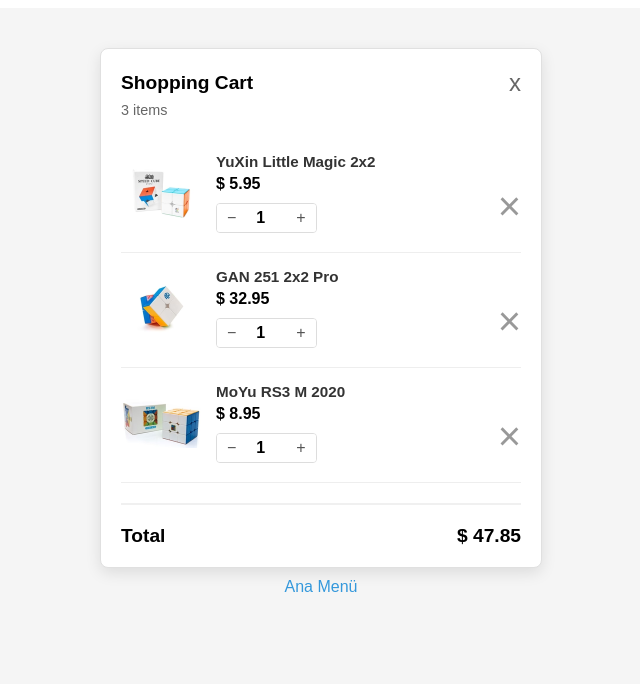
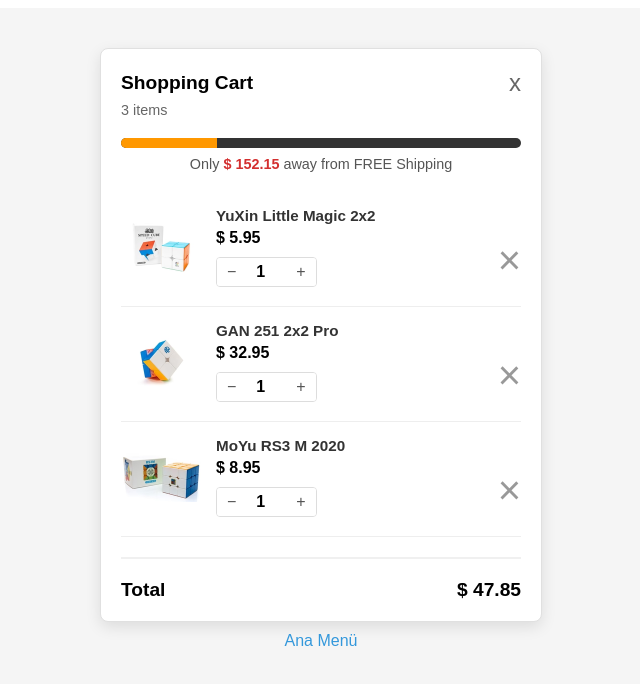
Before and after one commit to Berk4yKucuk/speedcube-clone, a Vue app: page /sayfa/5 in a window 1280 px wide. Shown: the top 684 px of the page, without its empty margins (319-959 px from the left). Built offline with nearby package versions, Linux system fonts and the light colour scheme.

Commit message:
5. komponenet progress bar

```diff
--- a/src/components/ShoppingCart.vue
+++ b/src/components/ShoppingCart.vue
@@ -48,6 +48,22 @@
   if (urun.adet > 1) urun.adet--
 }
 
+// --- BURAYI EKLE ---
+// Progress Bar Yüzdesi (Max 100'de sabitlenir)
+const dolulukYuzdesi = computed(() => {
+  const mevcut = parseFloat(toplamFiyat.value)
+  const hedef = 200
+  let yuzde = (mevcut / hedef) * 100
+  return yuzde > 100 ? 100 : yuzde
+})
+
+// Kalan Tutar Hesabı
+const kalanTutar = computed(() => {
+  const kalan = 200 - parseFloat(toplamFiyat.value)
+  return kalan > 0 ? kalan.toFixed(2) : 0
+})
+// -------------------
+
 </script>
 
 
@@ -61,6 +77,19 @@
     </div>
     <div class="item-count">{{ toplamAdet }} items</div>
 
+
+    <div class="shipping-progress">
+      <div class="progress-bg">
+        <div class="progress-fill" :style="{ width: dolulukYuzdesi + '%' }"></div>
+      </div>
+
+      <p v-if="dolulukYuzdesi < 100" class="shipping-msg">
+        Only <span class="red">$ {{ kalanTutar }}</span> away from FREE Shipping
+      </p>
+      <p v-else class="shipping-msg success">
+        🎉 You got FREE Shipping!
+      </p>
+    </div>
 
     <div class="cart-items">
       <div v-for="urun in sepetUrunleri" :key="urun.id" class="cart-item">
@@ -83,6 +112,8 @@
         <div class="remove-btn" >×</div>
       </div>
     </div>
+
+
 
     <div class="cart-footer">
       <span class="total-label">Total</span>
@@ -133,6 +164,34 @@
 .item-details h3 { font-size: 0.95rem; margin: 0 0 5px 0; color: #333; }
 .price { font-weight: bold; margin: 0 0 10px 0; }
 
+.shipping-progress {
+  margin-bottom: 20px;
+  text-align: center;
+}
+
+.progress-bg {
+  width: 100%;
+  height: 10px;
+  background-color: #333;
+  border-radius: 5px;
+  overflow: hidden;
+  margin-bottom: 8px;
+}
+
+.progress-fill {
+  height: 100%;
+  background-color: #ff9800; /* Turuncu Doluluk */
+  transition: width 0.4s ease-out; /* Yumuşak geçiş */
+}
+
+.shipping-msg {
+  font-size: 0.9rem;
+  color: #555;
+  margin: 0;
+}
+
+.red { color: #d32f2f; font-weight: bold; }
+.success { color: #2e7d32; font-weight: bold; }
 
 .quantity-box {
   display: inline-flex;
```
